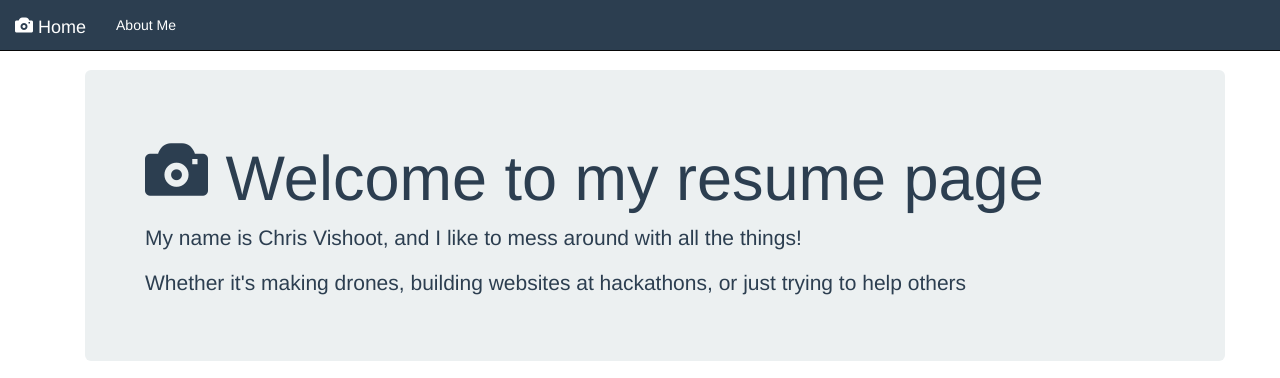
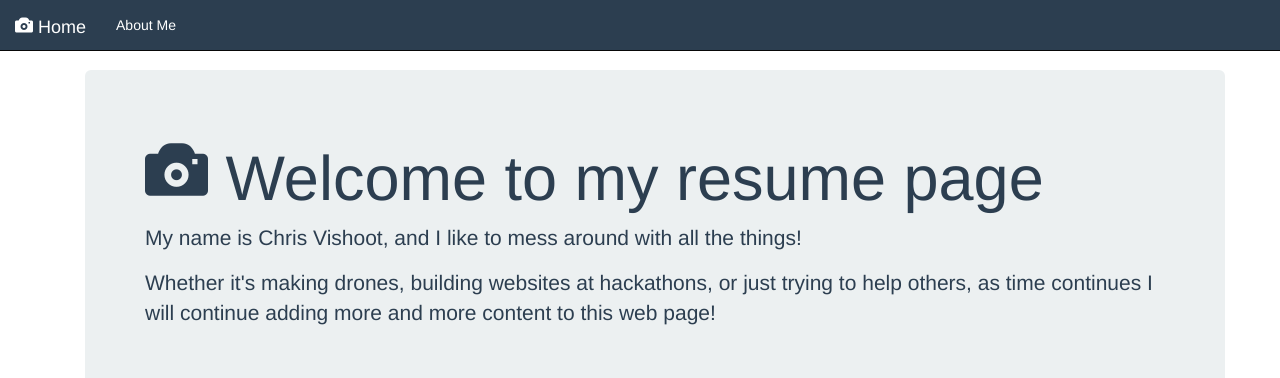
Before and after one commit to chrisvishoot/ChrisVishoot.github.io, a plain HTML site: page index.html in a window 1280 px wide. Shown: the top 378 px of the page. Drawn offline with nearby package versions, Linux system fonts and the light colour scheme.

Commit message:
Update index.html

```diff
--- a/index.html
+++ b/index.html
@@ -67,7 +67,8 @@
                 <h1><span class="glyphicon glyphicon-camera" aria-hidden="true"></span>
  Welcome to my resume page</h1>
                 <p> My name is Chris Vishoot, and I like to mess around with all the things!</p>
-                <p> Whether it's making drones, building websites at hackathons, or just trying to help others</p>
+                <p> Whether it's making drones, building websites at hackathons, or just trying to help others, as time continues
+                I will continue adding more and more content to this web page!</p>
 
             </div>
             <div class="row">
```
